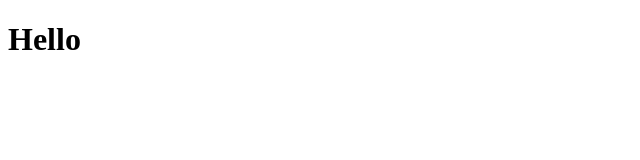
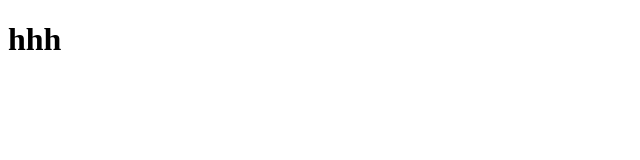
Before and after one commit to evgenymyltsev/git, a plain HTML site: page index.html in a window 1280 px wide. Shown: the full height of the page, 0-640 px from the left. Drawn offline with Linux system fonts and the light colour scheme.

Commit message:
Wrong commit

```diff
--- a/index.html
+++ b/index.html
@@ -5,6 +5,6 @@
   <title>Document</title>
 </head>
 <body>
-  <h1>Hello</h1>
+  <h1>hhh</h1>
 </body>
 </html>
```
